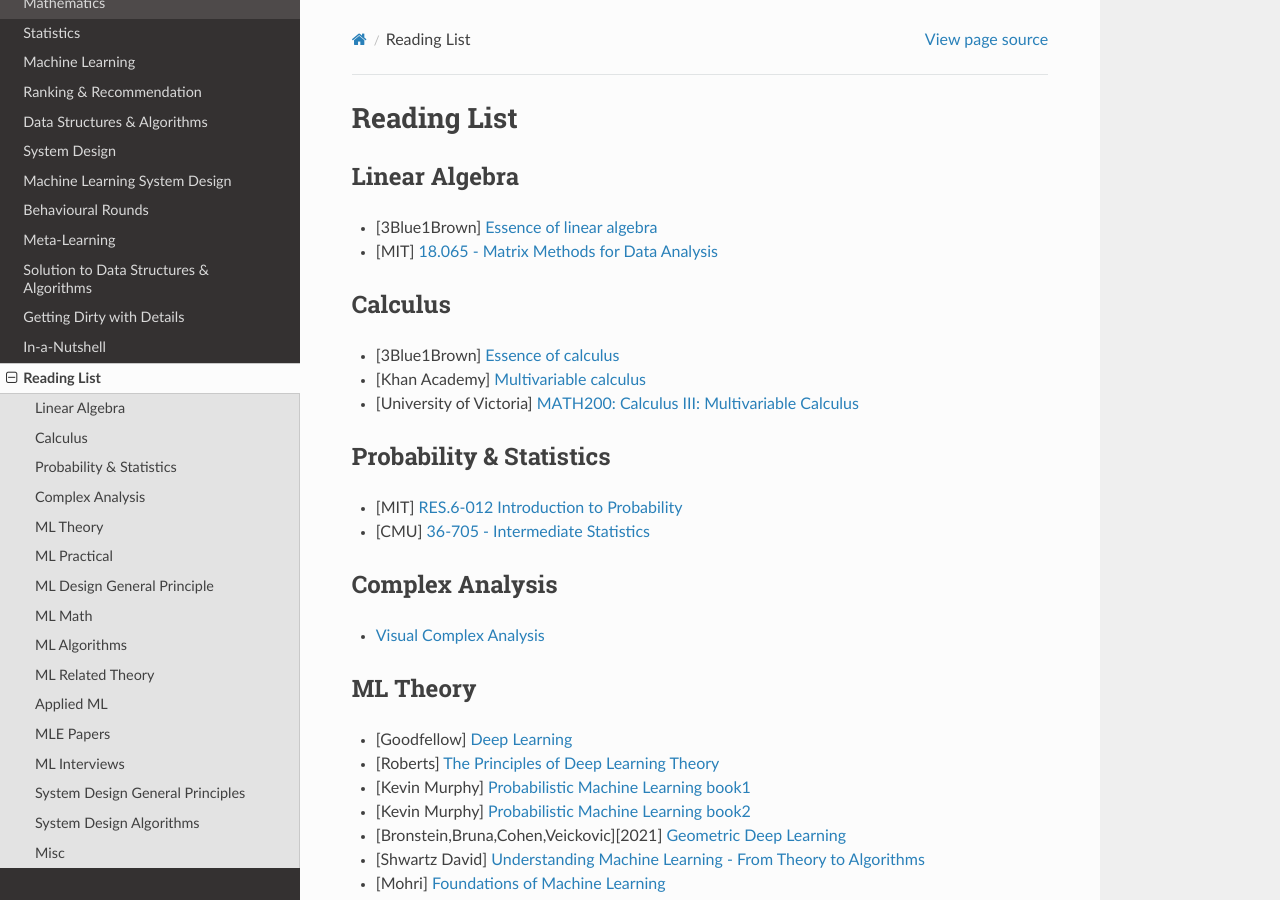
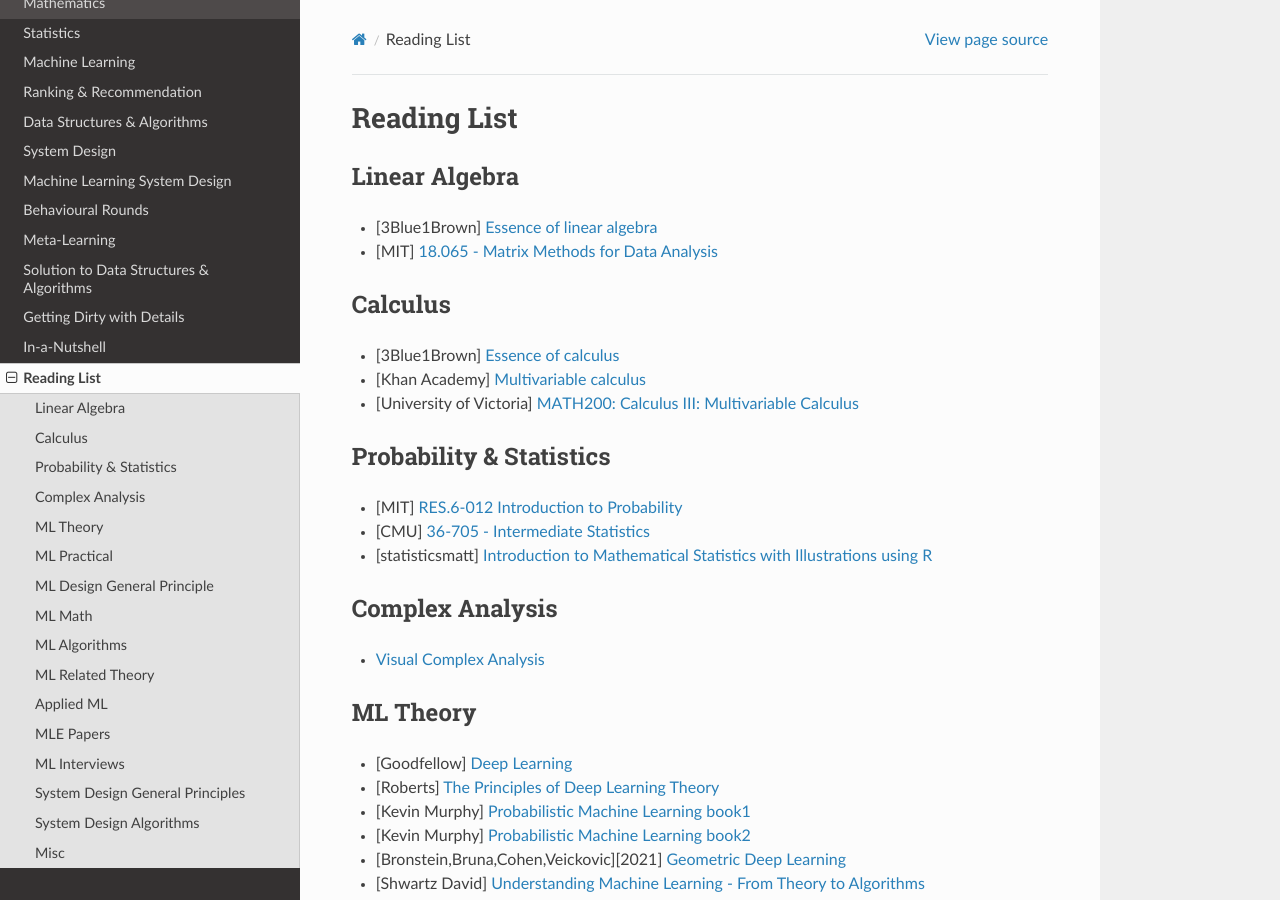
Before and after one commit to uselesstechjunks/leetcode, a Sphinx documentation site: the page built from docs/source/readlist.rst, in a window 1280 px wide and 900 px high. Built offline with Sphinx 7.4.7 and the Read the Docs theme 2.0.0, drawn with Linux system fonts in a browser that asks for light colours.

Commit message:
Update readlist.rst (#46)

```diff
--- a/docs/source/readlist.rst
+++ b/docs/source/readlist.rst
@@ -19,6 +19,7 @@ Probability & Statistics
 
 * [MIT] `RES.6-012 Introduction to Probability <https://www.youtube.com/playlist?list=PLUl4u3cNGP60hI9ATjSFgLZpbNJ7myAg6>`_
 * [CMU] `36-705 - Intermediate Statistics <https://www.youtube.com/playlist?list=PLt2Pd5kunvJ6-wpJG9hlWlk47c76bm9L6>`_
+* [statisticsmatt] `Introduction to Mathematical Statistics with Illustrations using R <https://www.youtube.com/playlist?list=PLmM_3MA2HWpan-KlYp-QCbPHxMj5FK0TB>`_
 
 Complex Analysis
 ***********************************
```
